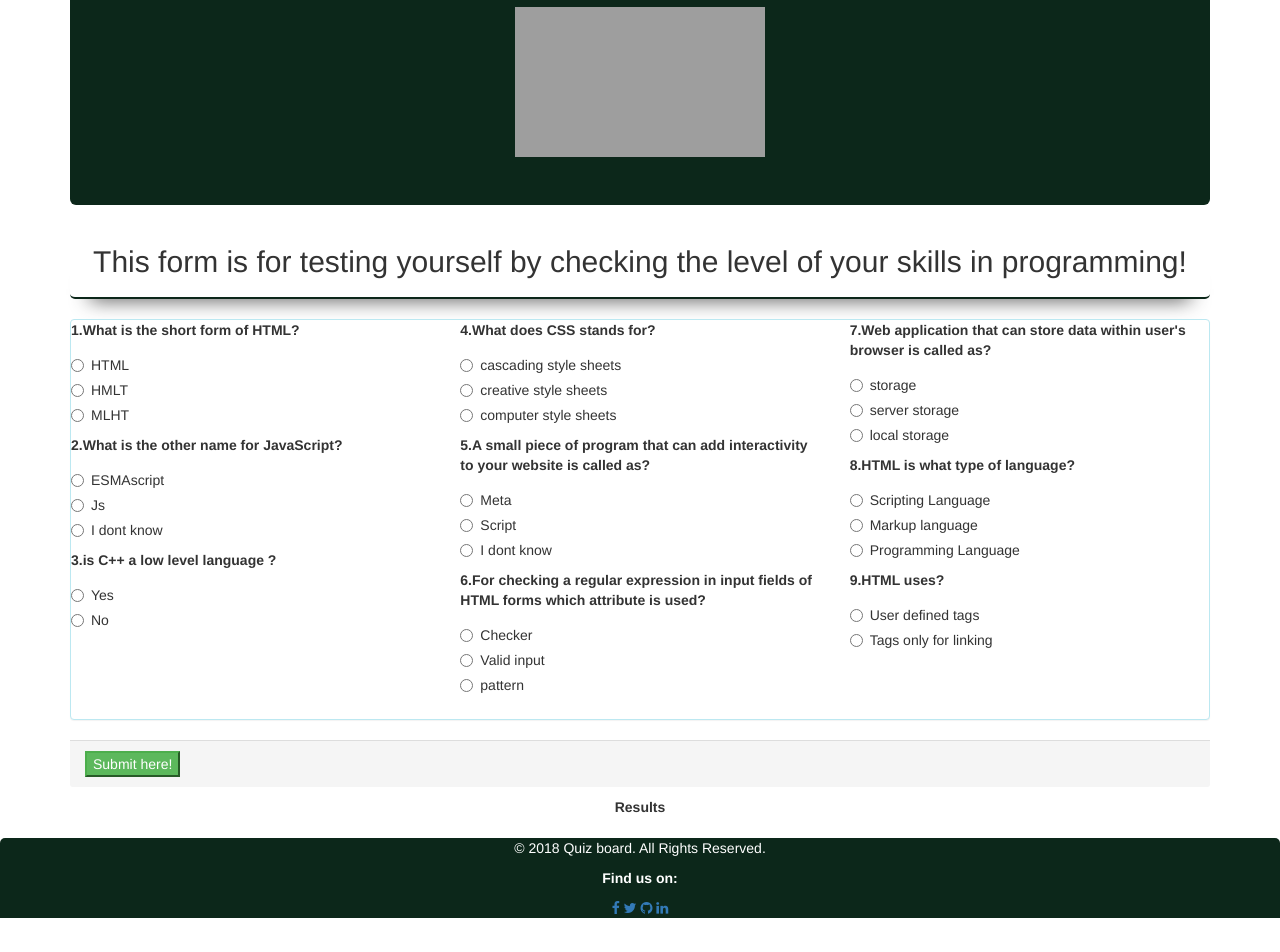
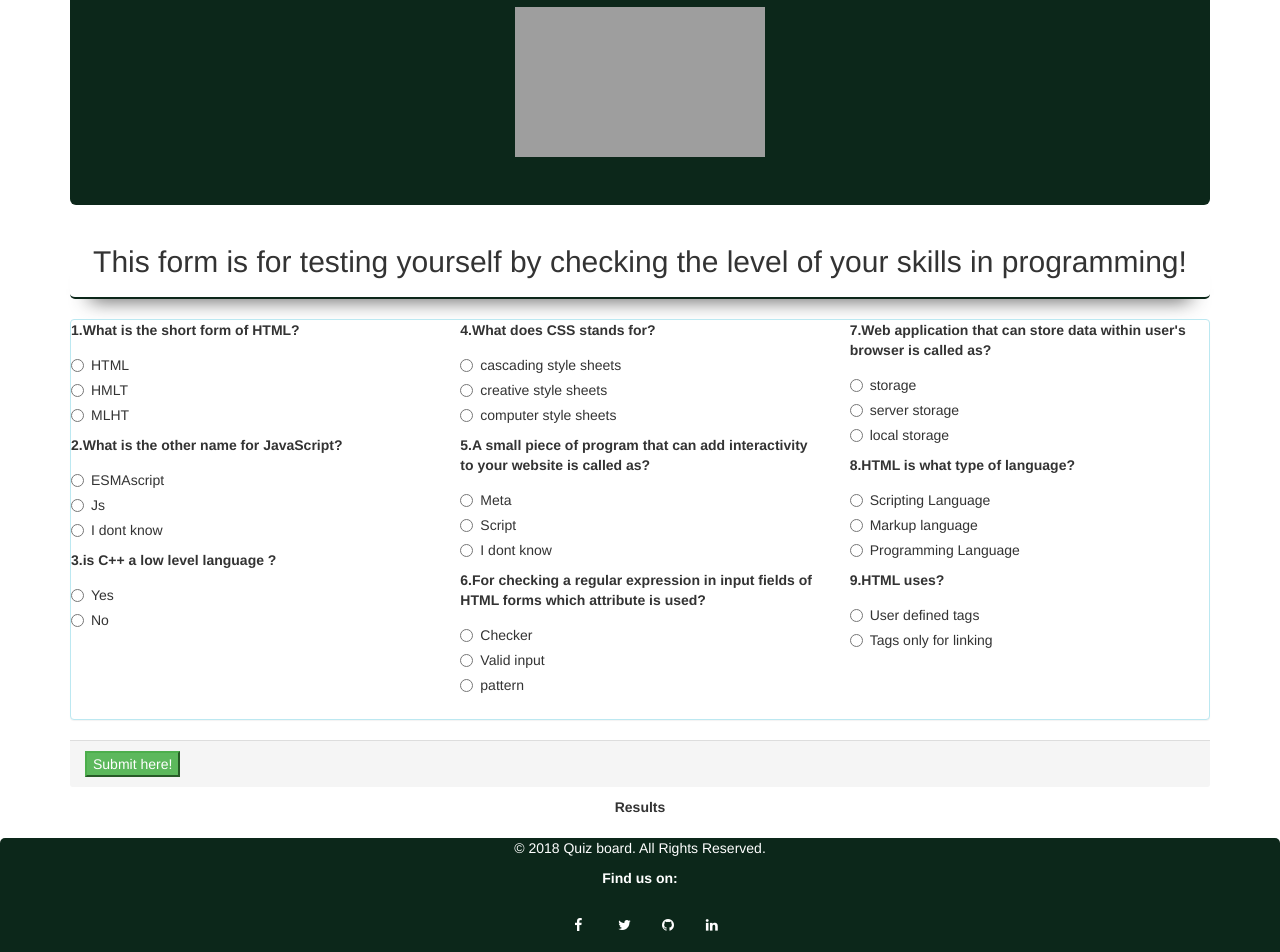
Before and after one commit to UMULISA12/Quiz-board, a plain HTML site: page index.html in a window 1280 px wide. Shown: the part 140-1092 px from the top of the page. Before the commit the page ends 1058 px from the top, so only its background shows below. Drawn offline with nearby package versions, Linux system fonts and the light colour scheme; grey boxes are pictures that could not be loaded; a script that the page names is missing.

Commit message:
designing social media icons

```diff
--- a/css/quiz.css
+++ b/css/quiz.css
@@ -19,3 +19,41 @@
     border-top-left-radius: 5px;
     border-top-right-radius: 5px;
   }
+  .fa {
+    padding: 20px;
+    font-size: 30px;
+    width: 20px;
+    text-align: center;
+    text-decoration: none;
+  }
+
+  /* Add a hover effect if you want */
+  .fa:hover {
+    opacity: 0.7;
+  }
+
+  /* Set a specific color for each brand */
+
+  /* Facebook */
+  .fa-facebook {
+
+    color: white;
+  }
+
+  /* Twitter */
+  .fa-twitter {
+
+    color: white;
+  }
+
+  /* Facebook */
+  .fa-github {
+
+    color: white;
+  }
+
+  /* Twitter */
+  .fa-linkedin {
+
+    color: white;
+  }
```
